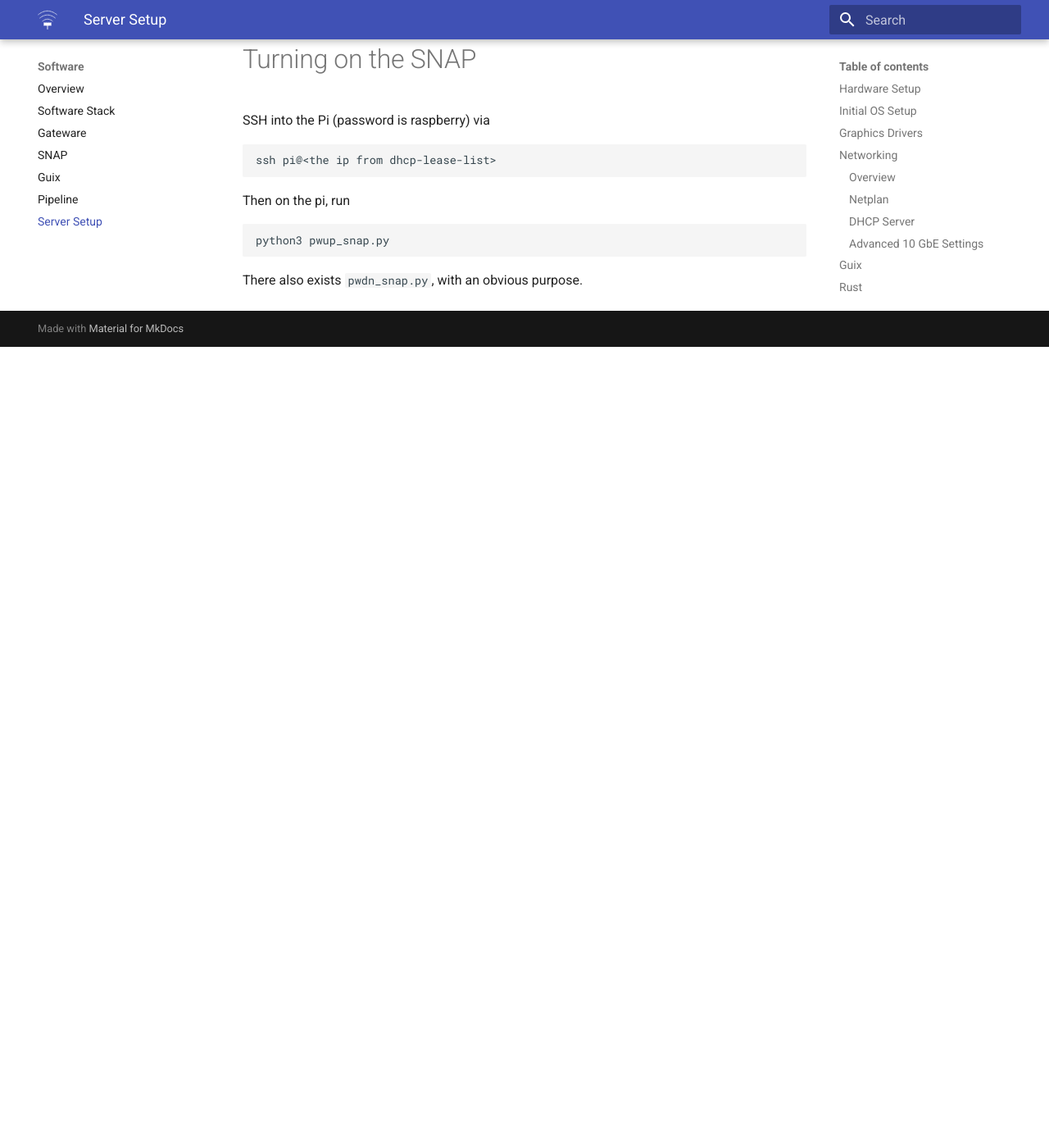
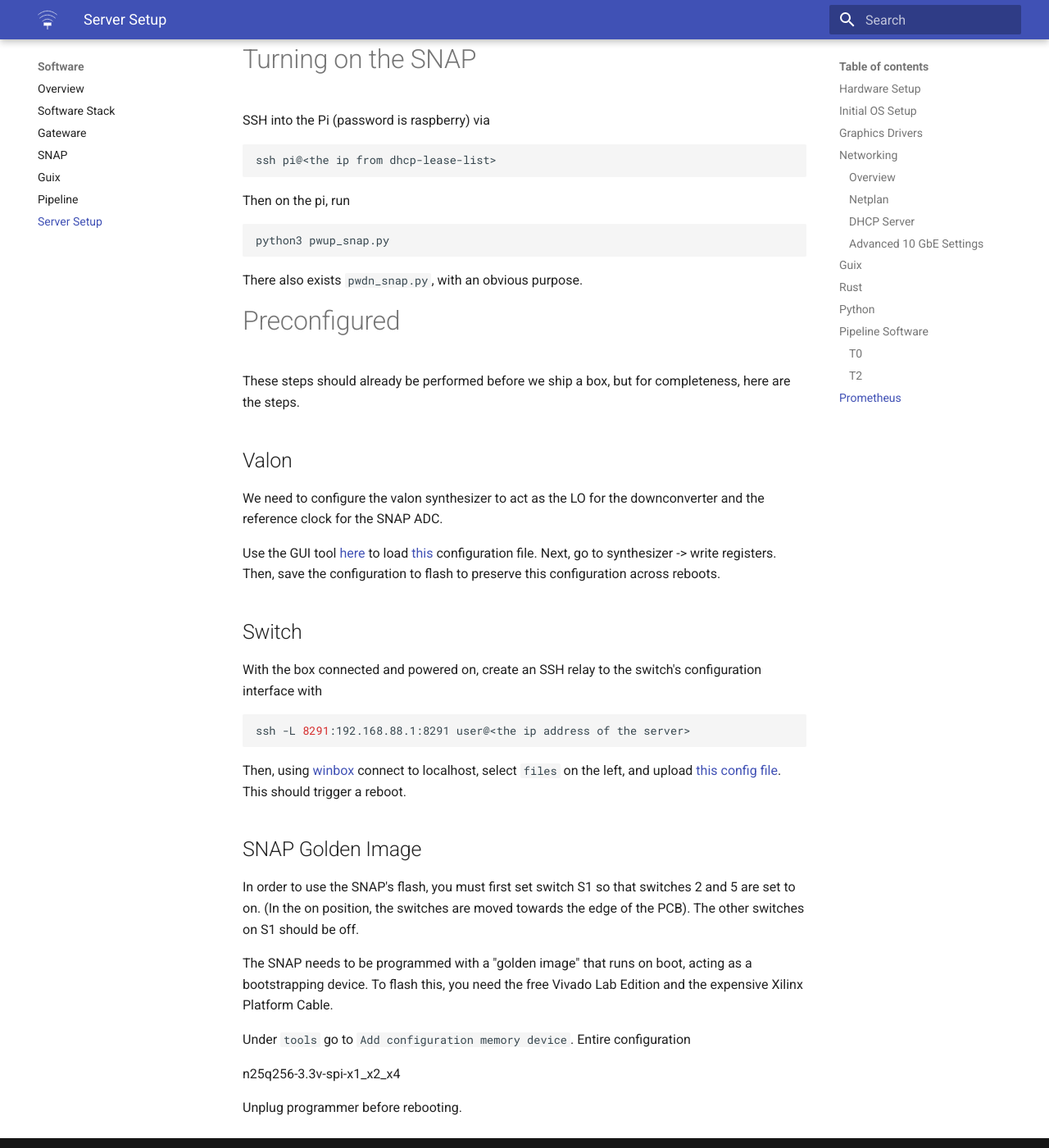
Before and after one commit to courtneyjkeeler/grex-telescope.github.io, an MkDocs documentation site: the page built from docs/software/server_setup.md, in a window 1280 px wide and 1400 px high, scrolled down 11252 px. Shown: the whole window at 82% size. Built offline with MkDocs 1.6.1 and Material for MkDocs 9.7.7, drawn with Linux system fonts in a browser that asks for light colours; before the commit the page ends 11675 px from its top, so only the background shows below that.

Commit message:
Add scratch notes for preconf stuff

````diff
--- a/docs/software/server_setup.md
+++ b/docs/software/server_setup.md
@@ -564,3 +564,39 @@
 ```
 
 There also exists `pwdn_snap.py`, with an obvious purpose.
+
+# Preconfigured
+
+These steps should already be performed before we ship a box, but for completeness, here are the steps.
+
+## Valon
+
+We need to configure the valon synthesizer to act as the LO for the downconverter and the reference clock for the SNAP ADC.
+
+Use the GUI tool [here](https://valontechnology.com/5009users/5009.htm) to load [this](../assets/grex_valon.VR0) configuration file.
+Next, go to synthesizer -> write registers.
+Then, save the configuration to flash to preserve this configuration across reboots.
+
+## Switch
+
+With the box connected and powered on, create an SSH relay to the switch's configuration interface with
+
+```sh
+ssh -L 8291:192.168.88.1:8291 user@<the ip address of the server>
+```
+
+Then, using [winbox](www.mikrotik.com/download/winbox.exe) connect to localhost,
+select `files` on the left, and upload [this config file](../assets/GReX_Switch.backup). This should trigger a reboot.
+
+## SNAP Golden Image
+
+In order to use the SNAP's flash, you must first set switch S1 so that switches 2 and 5 are set to on. (In the on position, the switches are moved towards the edge of the PCB). The other switches on S1 should be off.
+
+The SNAP needs to be programmed with a "golden image" that runs on boot, acting as a bootstrapping device.
+To flash this, you need the free Vivado Lab Edition and the expensive Xilinx Platform Cable.
+
+Under `tools` go to `Add configuration memory device`. Entire configuration
+
+n25q256-3.3v-spi-x1_x2_x4
+
+Unplug programmer before rebooting.
````
Also changed, not shown: 2 other files.
